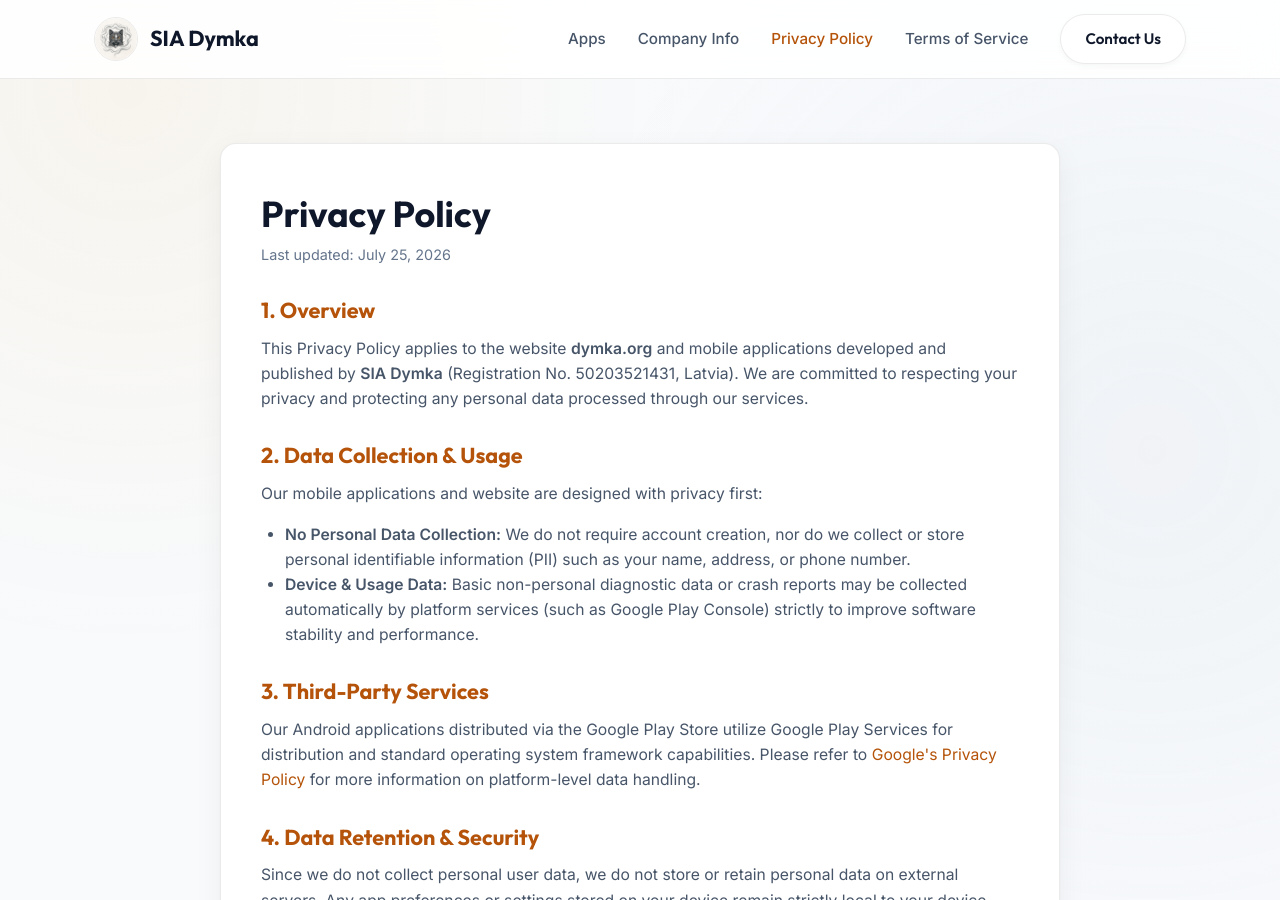
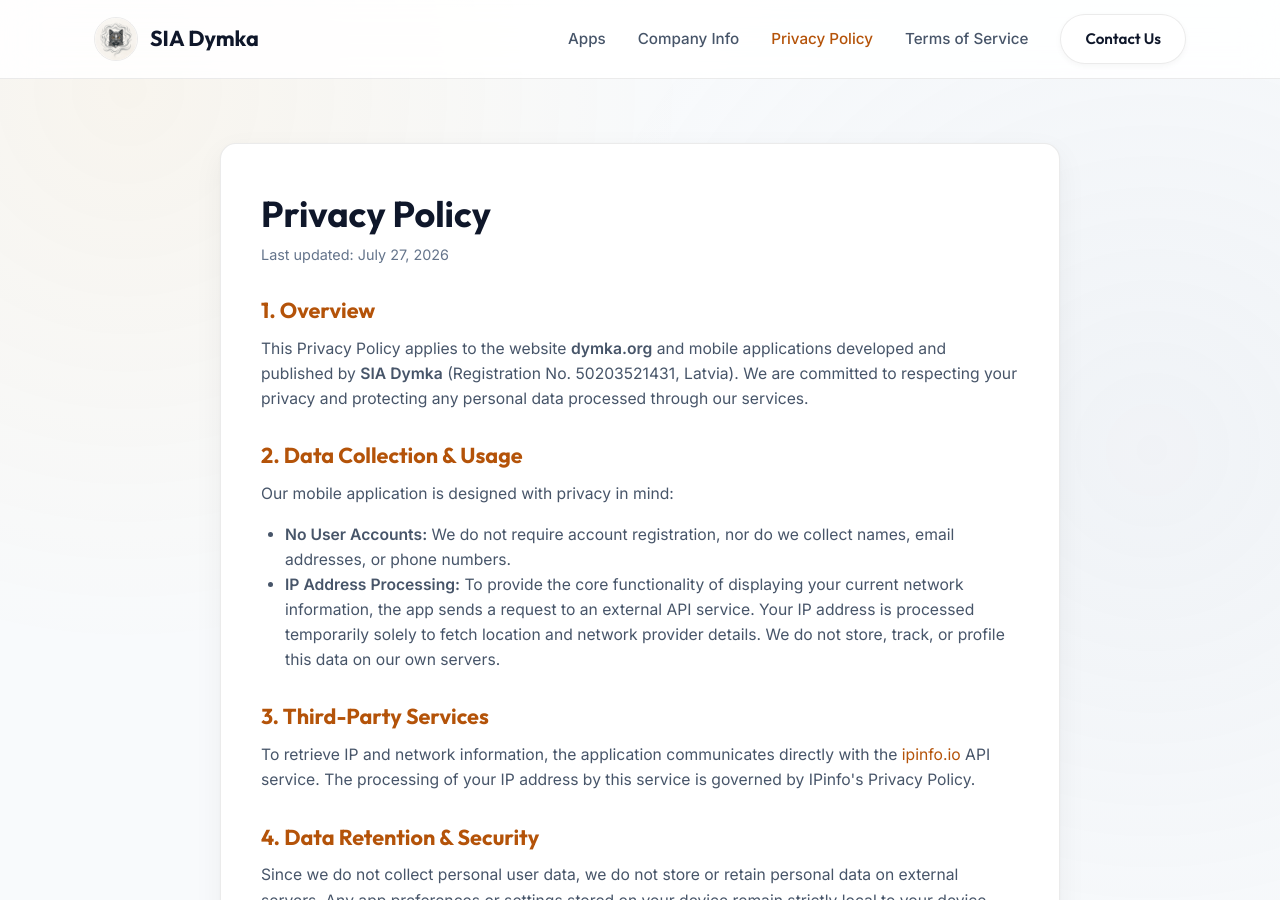
Before and after one commit to denisglotov/dymka.org, a Jekyll site: the page built from privacy.html, in a window 1280 px wide and 900 px high. Built offline with Jekyll 4.4.1, drawn with Linux system fonts in a browser that asks for light colours.

Commit message:
Update privacy policy

```diff
--- a/privacy.html
+++ b/privacy.html
@@ -8,7 +8,7 @@ description: Minimal Privacy Policy for SIA Dymka and its mobile applications on
 <main class="doc-page container">
   <div class="doc-card">
     <h1 class="doc-title">Privacy Policy</h1>
-    <span class="doc-date">Last updated: July 25, 2026</span>
+    <span class="doc-date">Last updated: July 27, 2026</span>
 
     <div class="doc-section">
       <h2>1. Overview</h2>
@@ -22,17 +22,17 @@ description: Minimal Privacy Policy for SIA Dymka and its mobile applications on
 
     <div class="doc-section">
       <h2>2. Data Collection & Usage</h2>
-      <p>Our mobile applications and website are designed with privacy first:</p>
+      <p>Our mobile application is designed with privacy in mind:</p>
       <ul>
         <li>
-          <strong>No Personal Data Collection:</strong> We do not require account creation, nor do
-          we collect or store personal identifiable information (PII) such as your name, address, or
-          phone number.
+          <strong>No User Accounts:</strong> We do not require account registration, nor do we
+          collect names, email addresses, or phone numbers.
         </li>
         <li>
-          <strong>Device & Usage Data:</strong> Basic non-personal diagnostic data or crash reports
-          may be collected automatically by platform services (such as Google Play Console) strictly
-          to improve software stability and performance.
+          <strong>IP Address Processing:</strong> To provide the core functionality of displaying
+          your current network information, the app sends a request to an external API service. Your
+          IP address is processed temporarily solely to fetch location and network provider details.
+          We do not store, track, or profile this data on our own servers.
         </li>
       </ul>
     </div>
@@ -40,12 +40,9 @@ description: Minimal Privacy Policy for SIA Dymka and its mobile applications on
     <div class="doc-section">
       <h2>3. Third-Party Services</h2>
       <p>
-        Our Android applications distributed via the Google Play Store utilize Google Play Services
-        for distribution and standard operating system framework capabilities. Please refer to
-        <a href="https://policies.google.com/privacy" target="_blank" rel="noopener"
-          >Google's Privacy Policy</a
-        >
-        for more information on platform-level data handling.
+        To retrieve IP and network information, the application communicates directly with the
+        <a href="https://ipinfo.io" target="_blank" rel="noopener">ipinfo.io</a> API service. The
+        processing of your IP address by this service is governed by IPinfo's Privacy Policy.
       </p>
     </div>
 
```
